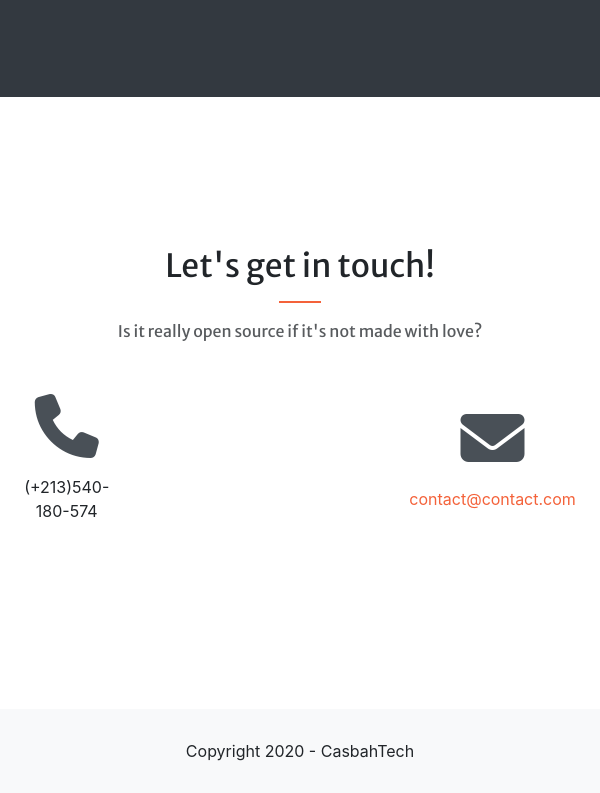
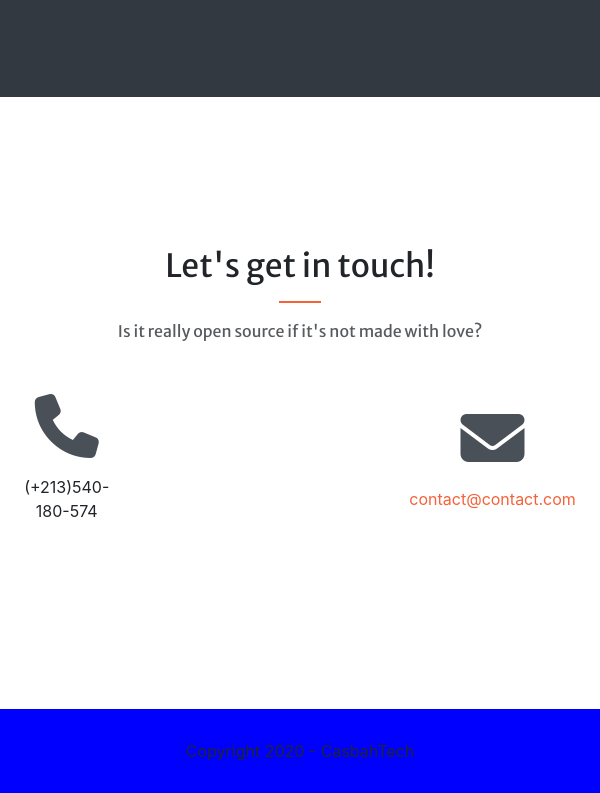
Before and after one commit to amnaatarapper/creative-caroussel, a website: page index.html in a window 600 px wide. Shown: the part 2576-3369 px from the top of the page. Drawn offline with nearby package versions, Linux system fonts and the light colour scheme.

Commit message:
done no responsive

```diff
--- /dev/null
+++ b/scss/_responsive.scss
@@ -0,0 +1,13 @@
+/* Extra small devices (phones, 600px and down) */
+@media only screen and (max-width: 600px) {
+    .footer {
+        background-color: red;
+    }
+}
+
+/* Small devices (portrait tablets and large phones, 600px and up) */
+@media only screen and (min-width: 600px) {
+    .footer {
+        background-color: blue;
+    }
+}
--- a/scss/main.scss
+++ b/scss/main.scss
@@ -1,7 +1,10 @@
 // Required
 @import "bootstrap/scss/bootstrap";
+
+// Imports
+@import "scss/vars";
 @import "scss/mixins";
-@import "scss/vars";
+@import "scss/responsive";
 
 html {
     font-family: $font;
@@ -232,3 +235,17 @@ html {
         margin: auto 0;
     }
 }
+
+/* Extra small devices (phones, 600px and down) */
+@media only screen and (max-width: 600px) {
+    .footer {
+        background-color: red;
+    }
+}
+
+/* Small devices (portrait tablets and large phones, 600px and up) */
+@media only screen and (min-width: 600px) {
+    .footer {
+        background-color: blue;
+    }
+}
```
Also changed, not shown: css/main.css, css/mixins.css (deleted).
